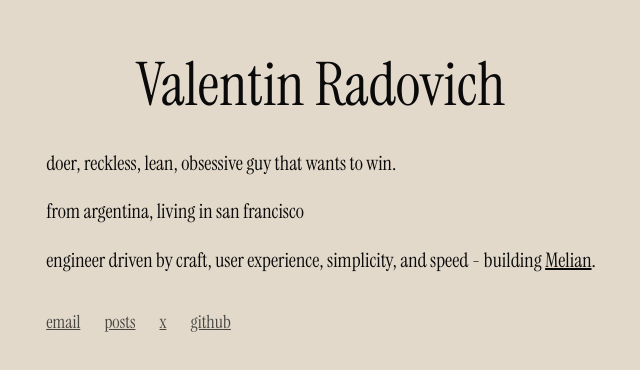
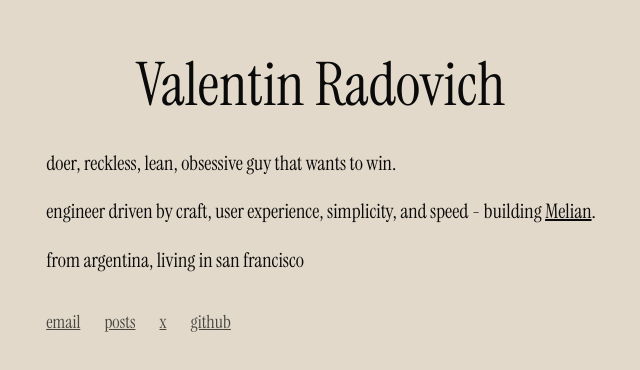
Before and after one commit to valenradovich/valentinradovich.com, a Next.js app: page / in a window 1280 px wide. Shown: the part 208-578 px from the top of the page, without its empty margins (319-959 px from the left). Built offline with nearby package versions, Linux system fonts and the light colour scheme.

Commit message:
Move location line to third row

```diff
--- a/app/page.tsx
+++ b/app/page.tsx
@@ -18,9 +18,6 @@ export default function Home() {
 					doer, reckless, lean, obsessive guy that wants to win.
 				</p>
 				<p className="text-xl mb-4 leading-relaxed">
-					from argentina, living in san francisco
-				</p>
-				<p className="text-xl mb-4 leading-relaxed">
 					engineer driven by craft, user experience, simplicity, and speed - building{" "}
 					<Link
 						href="https://apps.apple.com/us/app/melian-discover-unique-brands/id6738385324"
@@ -31,6 +28,9 @@ export default function Home() {
 						Melian
 					</Link>
 					.
+				</p>
+				<p className="text-xl mb-4 leading-relaxed">
+					from argentina, living in san francisco
 				</p>
 				<div className="mt-8 flex flex-wrap gap-x-6 gap-y-2 text-lg opacity-70">
 					<Link
```
